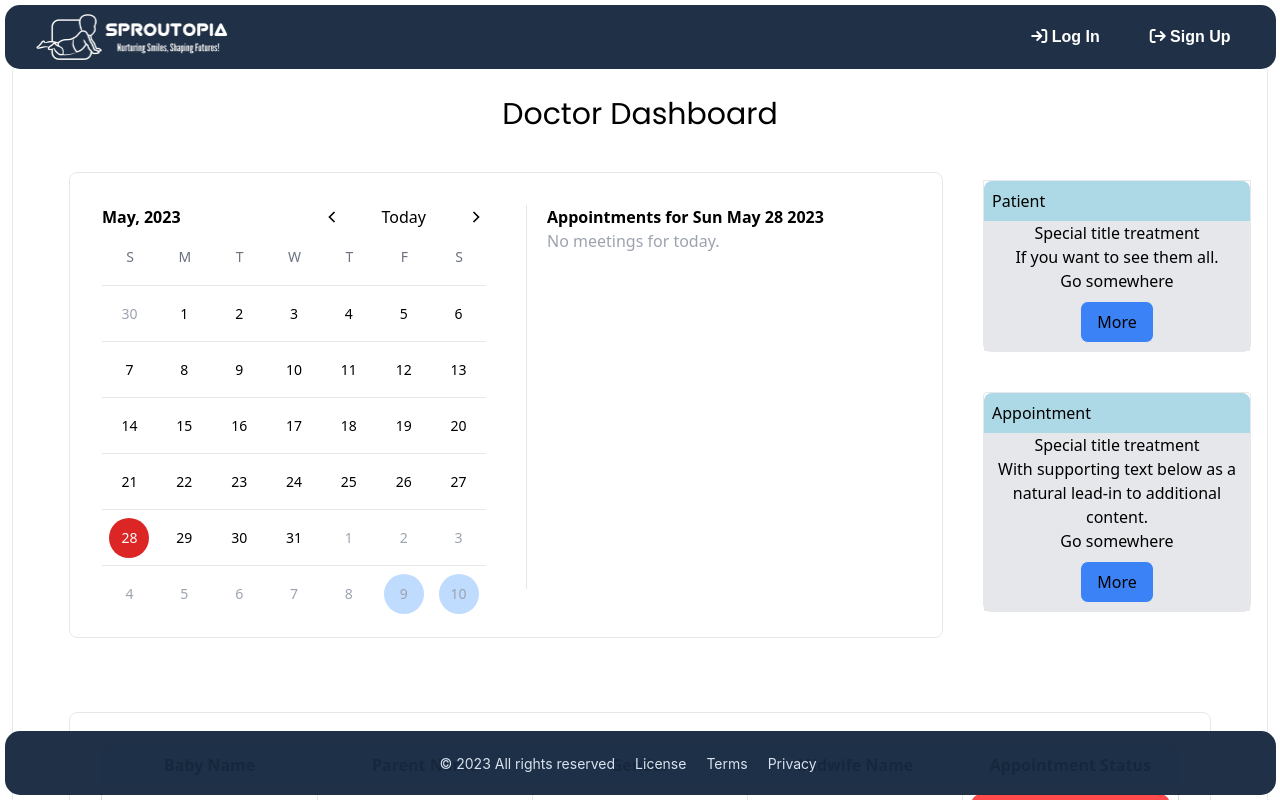
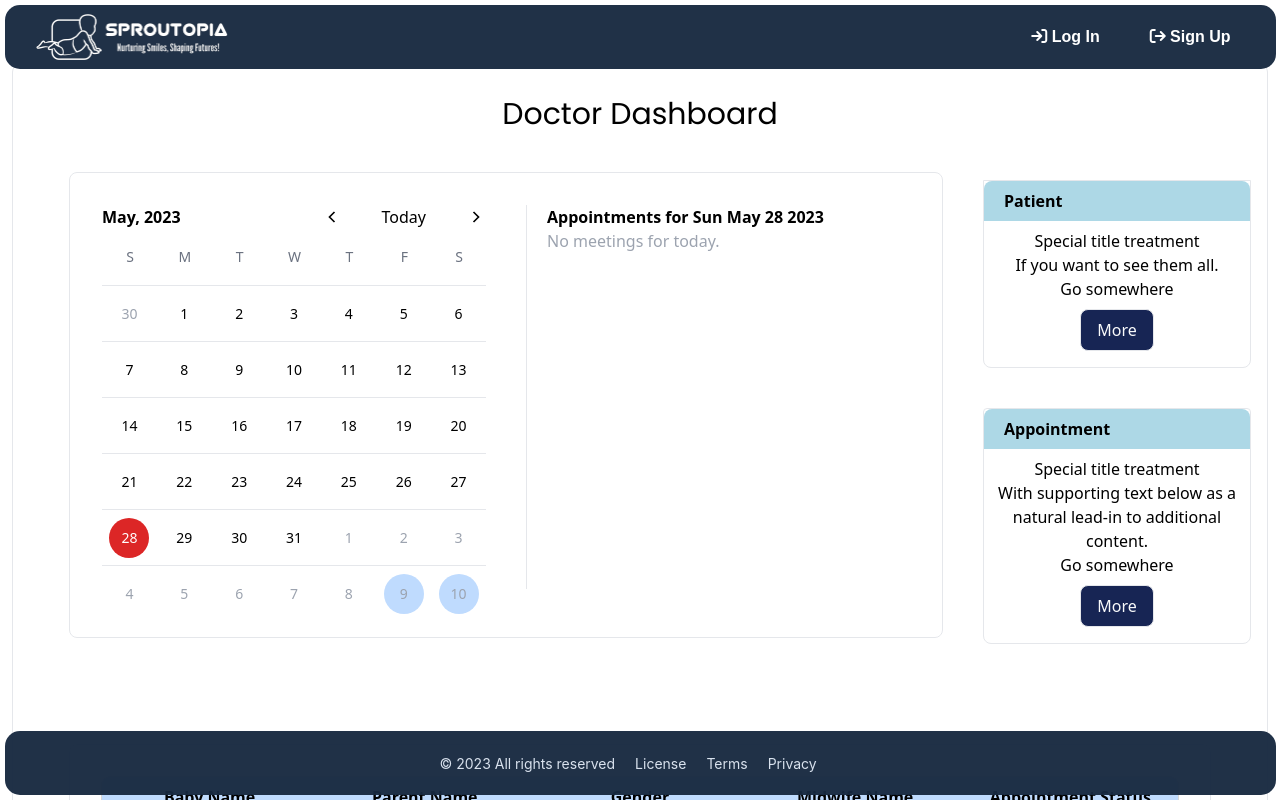
Before and after one commit to cepdnaclk/e19-co225-Baby-Developing-Tracking-System-Web-Application, a React (Vite) app in the folder Front-End/: page /Doctor in a window 1280 px wide. Shown: the top 800 px of the page. Built offline with nearby package versions, Linux system fonts and the light colour scheme.

Commit message:
Update styling

```diff
--- a/Front-End/src/DoctorDashboard.jsx
+++ b/Front-End/src/DoctorDashboard.jsx
@@ -97,28 +97,28 @@ const DoctorDashboard = () => {
           <Calendar />
           <div className="card-container pb-10 mt-2 h-50">
           <div className="card text-center mt-10 mb-10 border buttom-rounded rounded-b-lg" style={{ flexBasis: '50%' }}>
-            <div className="card-header">
-                <div className="text-center">Patient</div>
+            <div className="card-header bg-blue-200">
+                <div className="text-center font-bold mx-3">Patient</div>
             </div>
-            <div className="card-body bg-gray-200">
-              <h5 className="card-title">Special title treatment</h5>
-              <p className="card-text">If you want to see them all.</p>
-              <a href="#" className="btn btn-primary">Go somewhere</a>
+            <div className="card-body py-2">
+              <h5 className="card-title mx-3">Special title treatment</h5>
+              <p className="card-text mx-3">If you want to see them all.</p>
+              <a href="#" className="btn btn-primary mx-3">Go somewhere</a>
               <br />
-              <button className="btn btn-secondary border rounded-lg bg-blue-500 pt-2 pr-4 pb-2 pl-4 mt-2 mb-2">More</button>
+              <button className="btn btn-secondary border rounded-lg text-gray-50 bg-blue-950 hover:scale-105 hover:bg-blue-900 transition-all pt-2 pr-4 pb-2 pl-4 mt-2 mb-2">More</button>
             </div>
           </div>
 
           <div className="card text-center mt-10 mb-10 rounded  border buttom-rounded rounded-b-lg" style={{ flexBasis: '50%' }}>
-            <div className="card-header">
-                <div className="text-center ">Appointment</div>
+            <div className="card-header bg-blue-200">
+                <div className="text-center font-bold mx-3">Appointment</div>
             </div>
-            <div className="card-body bg-gray-200">
-              <h5 className="card-title">Special title treatment</h5>
-              <p className="card-text">With supporting text below as a natural lead-in to additional content.</p>
-              <a href="#" className="btn btn-primary">Go somewhere</a>
+            <div className="card-body py-2">
+              <h5 className="card-title mx-3">Special title treatment</h5>
+              <p className="card-text mx-3">With supporting text below as a natural lead-in to additional content.</p>
+              <a href="#" className="btn btn-primary mx-3">Go somewhere</a>
               <br />
-              <button className="btn btn-secondary border rounded-lg bg-blue-500 pt-2 pr-4 pb-2 pl-4 mt-2 mb-2">More</button>
+              <button className="btn btn-secondary border rounded-lg text-gray-50 hover:scale-105 transition-all hover:bg-blue-900 bg-blue-950 pt-2 pr-4 pb-2 pl-4 mt-2 mb-2">More</button>
             </div>
           </div>
         </div>
--- a/Front-End/src/MidwifeDashboard.css
+++ b/Front-End/src/MidwifeDashboard.css
@@ -15,7 +15,7 @@
     background-color: transparent;
   }
   50% {
-    background-color: red;
+    background-color: rgba(13, 128, 80, 0.875);
   }
   100% {
     background-color: transparent;
@@ -23,7 +23,7 @@
 }
 
 .appointment-button {
-  background-color: red;
+  background-color: rgba(0, 255, 149, 0.875);
   color: white;
   border: none;
   padding: 4px 8px;
--- a/Front-End/src/MidwifeDashboard.jsx
+++ b/Front-End/src/MidwifeDashboard.jsx
@@ -141,7 +141,7 @@ const MidwifeDashboard = () => {
                     <td className="border py-2 px-2 text-center">
                       {baby.hasAppointment && (
                         <button
-                          className="appointment-button blink"
+                          className="appointment-button blink bg-green-200"
                           onClick={() => handleAppointmentButtonClick(baby)}
                         >
                           Appointment Requested
```
